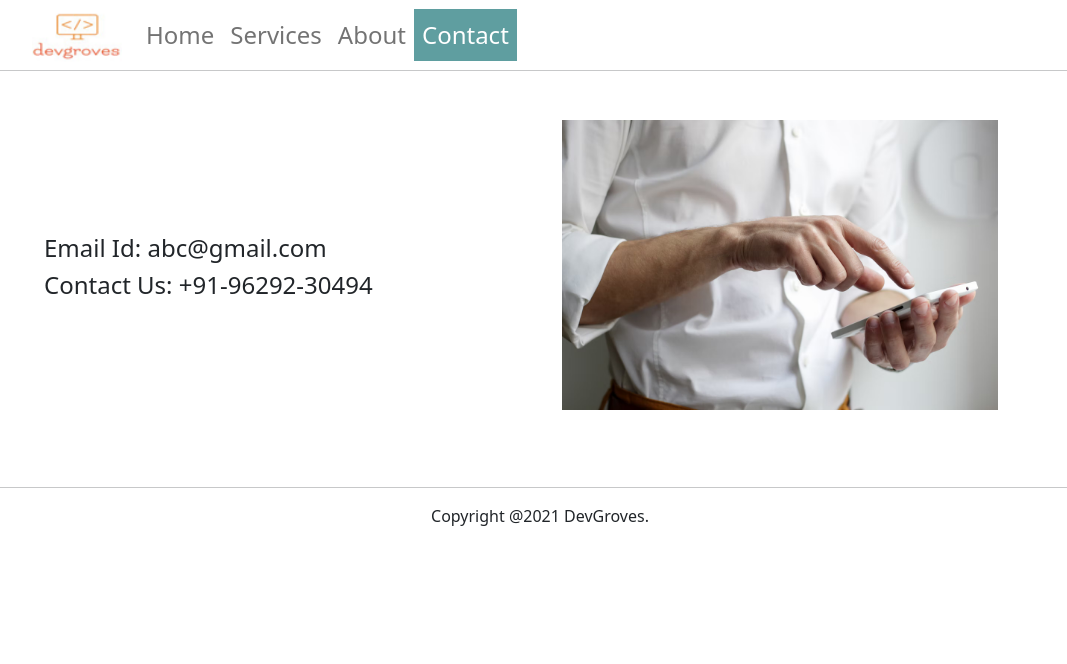
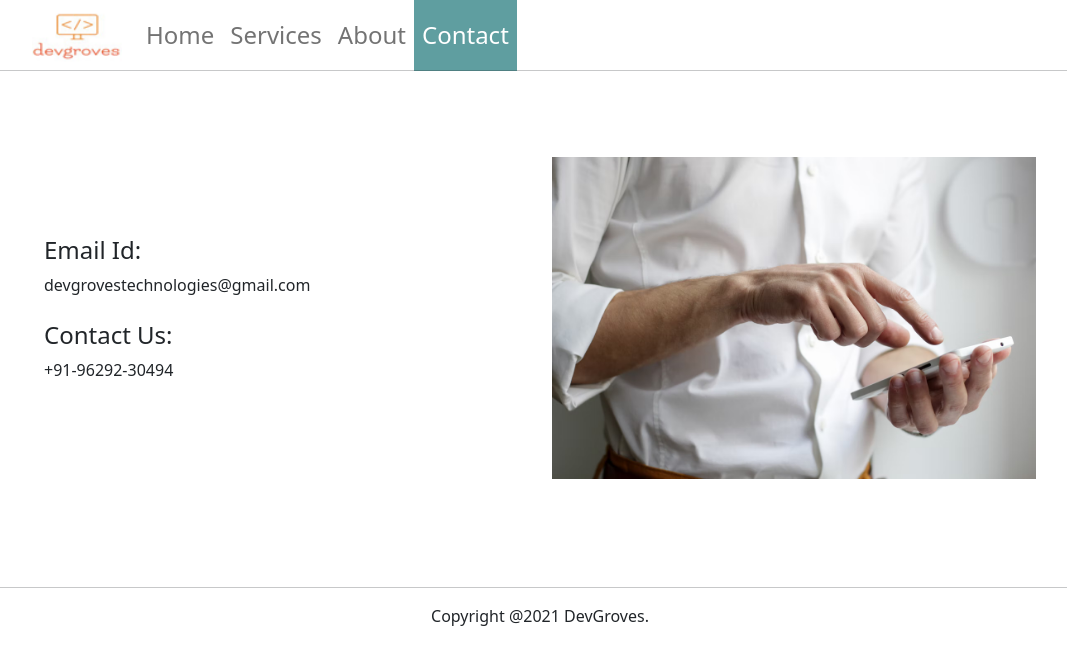
Before and after one commit to devgroves/consultingtemplatebynextjs, a Next.js app: page /contact in a window 1280 px wide. Shown: the top 664 px of the page, without its empty margins (100-1167 px from the left). Built offline with nearby package versions, Linux system fonts and the light colour scheme.

Commit message:
Made uniform stylings across all pages

```diff
--- a/pages/about.jsx
+++ b/pages/about.jsx
@@ -23,15 +23,16 @@ export default function About() {
           <Col md={6} sm={12}>
             <h3>
               {" "}
-              We contribute open source technical solutions to organizations and learning tutorials for developers to
+              We contribute open source technical solutions and learning tutorials for developers to
               learn.
             </h3>
+            <br/>
             <p style={{ textAlign: "justify" }}>
               Please check us out in Github <a href="https://github.com/devgroves">https://github.com/devgroves</a>
             </p>
           </Col>
           <Col md={6} sm={12}>
-            <Image src={Image1} alt="Picture of the author" className="img-fluid" height={250} />
+            <Image src={Image1} alt="about image" height={400} width={600} />
           </Col>
         </Row>
       </Container>
--- a/pages/contact.jsx
+++ b/pages/contact.jsx
@@ -18,11 +18,13 @@ export default function Contact() {
       <Container>
         <Row className="center container-height">
           <Col md={6} sm={12}>
-            <h4>Email Id: abc@gmail.com</h4>
-            <h4>Contact Us: +91-96292-30494</h4>
+            <h4>Email Id:</h4> <span>devgrovestechnologies@gmail.com</span>
+            <br/><br/>
+            <h4>Contact Us:</h4> +91-96292-30494
+            <br/><br/>
           </Col>
           <Col md={6} sm={12}>
-            <Image src={ContactUsImage} className="imgContain" layout="responsive" alt="Contact" height={450} />
+            <Image src={ContactUsImage} alt="Contact us image" height={400} width={600} />
           </Col>
         </Row>
       </Container>
--- a/pages/index.js
+++ b/pages/index.js
@@ -33,7 +33,7 @@ export default function Home() {
               As we have senior dev peoples, we can work on technically intensive code development. Also make the cross platform desktop and mobile solutions using web technologies.</p>
           </Col>
           <Col md={6} sm={12}>
-            <Image src={Image1} alt="Picture of the author" className="img-fluid" height={250} />
+            <Image src={Image1} alt="Home page picture" height={400} width={600} />
           </Col>
         </Row>
       </Container>
--- a/pages/services.jsx
+++ b/pages/services.jsx
@@ -22,7 +22,7 @@ export default function Services() {
         <Row className="center container-height">
           <Col md={6} sm={12}>
             <div className="text-container">
-              <h3>As a startup, we are providing the below services: </h3>
+              <h2>Begin the journey, by providing the below services: </h2>
               <br/>
               <>
                 <ul>
@@ -43,7 +43,7 @@ export default function Services() {
             </div>
           </Col>
           <Col md={6} sm={12}>
-            <Image src={Image1} alt="Picture of the author" height={250} />
+            <Image src={Image1} alt="Services image" height={400} width={600}/>
           </Col>
         </Row>
       </Container>
--- a/styles/common.css
+++ b/styles/common.css
@@ -5,12 +5,13 @@
 }
 
 .container .container-height {
-  height: 400px;
   margin: 0 50px;
+  height: 500px;
 }
 
 .navbar-nav a {
   font-size: 24px;
+  padding: 18px 40px;
 }
 
 .navbar-bg {
```
